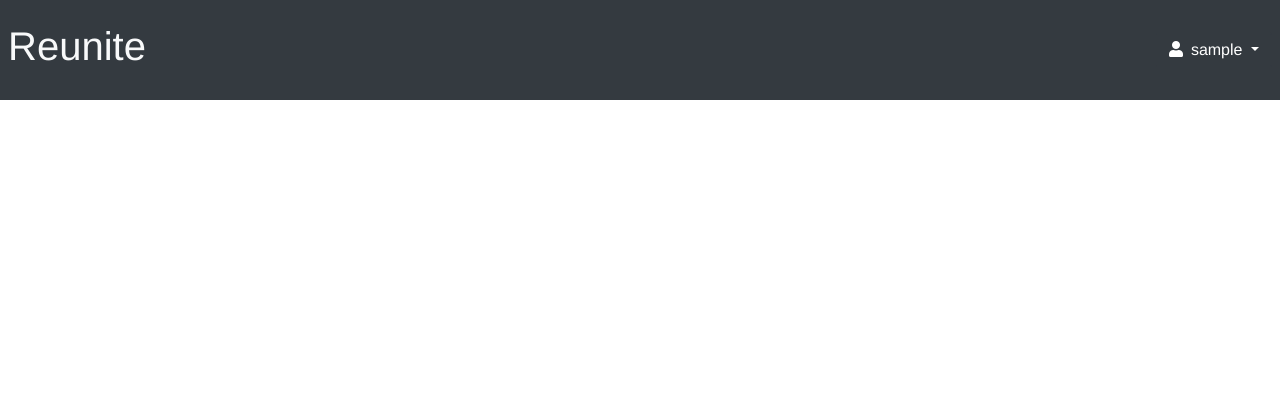
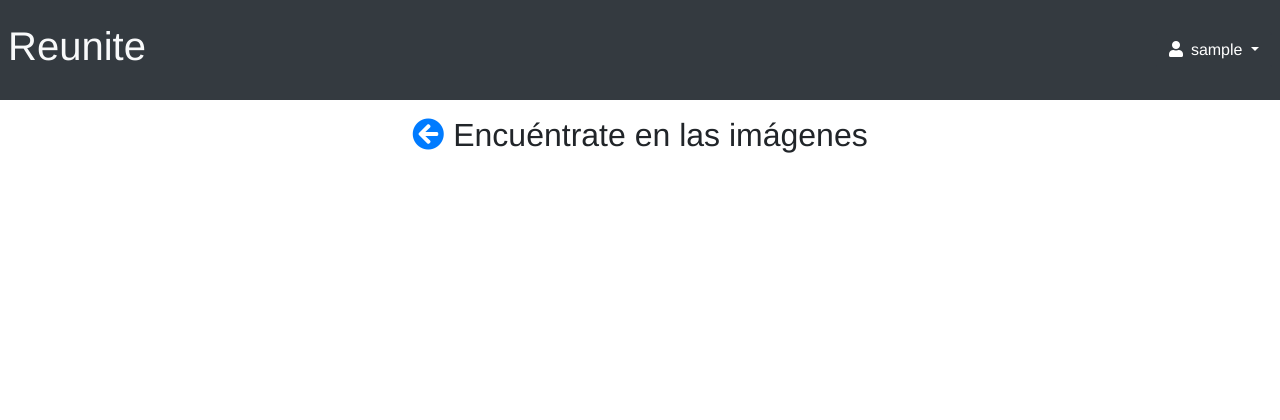
Before and after one commit to weirdaze/reunite, a PHP site: page /its_me.php in a window 1280 px wide. Shown: the top 420 px of the page. Run offline with PHP 8.4, Linux system fonts and the light colour scheme; the visitor is signed in with stand-in values (Sample User, id 1); data that the repository does not hold is empty; some libraries are stand-ins or nearby versions.

Commit message:
child results updates

```diff
--- a/add_user.php
+++ b/add_user.php
@@ -1,4 +1,5 @@
 <?php
+	$admin = 1;
 	include 'header.php';
 	// this form is going to be for creating a facility
 ?>
--- a/its_me.php
+++ b/its_me.php
@@ -85,7 +85,9 @@
 	include("header.php");
 ?>
 <div class="container">
-	<div id="results">
+
+	<h2 class="text-center my-3"><a id="goBack" href="who_are_you.php" data-toggle="tooltip" data-title="Return to Form"><i class="fa fa-arrow-circle-left"></i></a> Encuéntrate en las imágenes</h2>
+	<div id="results" class="d-flex align-items-center justify-content-center flex-wrap">
 	<?php
 		$sql = $sql.$orderBy;
 
@@ -106,4 +108,7 @@
 		?>
 	</div>
 </div>
+<script>
+	$("#goBack").tooltip();
+</script>
 <?php include("footer.php"); ?>
```
